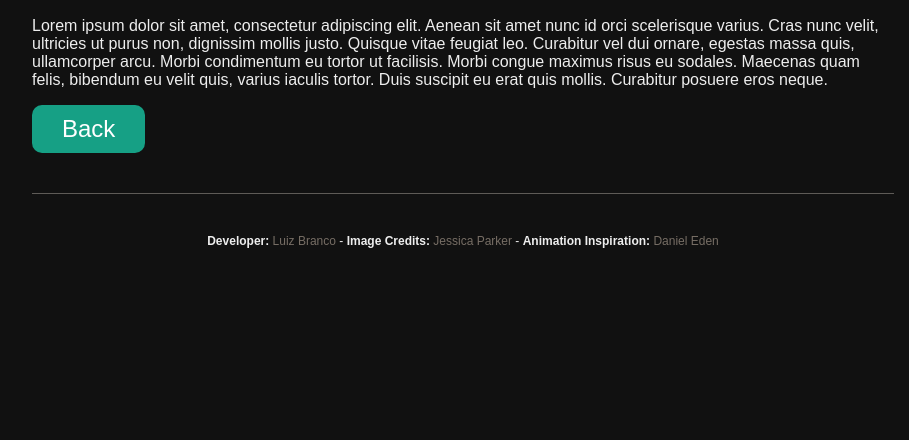
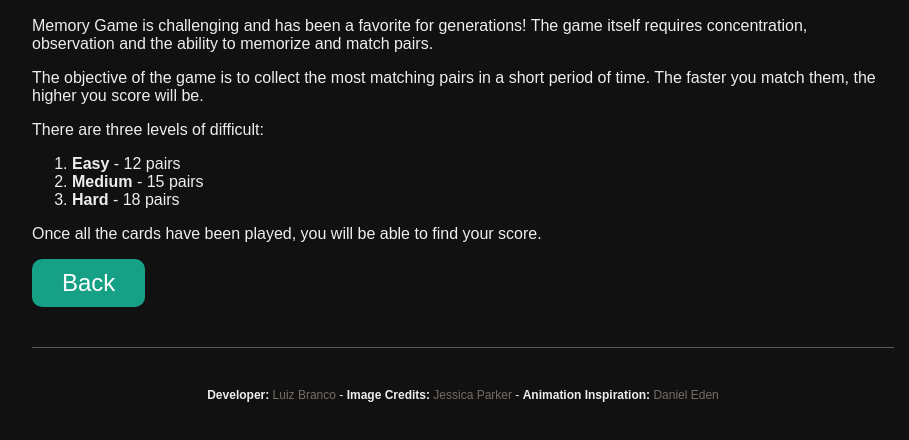
Before and after one commit to louisbranch/DESN1083, a plain HTML site: page rules.html in a window 1280 px wide. Shown: the part 60-500 px from the top of the page, without its empty margins (177-1086 px from the left). Drawn offline with Linux system fonts and the light colour scheme; a web font is replaced by a local one.

Commit message:
Add rules

```diff
--- a/rules.html
+++ b/rules.html
@@ -8,7 +8,25 @@
   <body>
     <div class="wrapper">
       <h1>How To Play</h1>
-      <p>Lorem ipsum dolor sit amet, consectetur adipiscing elit. Aenean sit amet nunc id orci scelerisque varius. Cras nunc velit, ultricies ut purus non, dignissim mollis justo. Quisque vitae feugiat leo. Curabitur vel dui ornare, egestas massa quis, ullamcorper arcu. Morbi condimentum eu tortor ut facilisis. Morbi congue maximus risus eu sodales. Maecenas quam felis, bibendum eu velit quis, varius iaculis tortor. Duis suscipit eu erat quis mollis. Curabitur posuere eros neque.</p>
+      <p>Memory Game is challenging and has been a favorite for generations! The game itself requires concentration, observation and the ability to memorize and match pairs.</p>
+
+      <p>The objective of the game is to collect the most matching pairs in a short period of time. The faster you match them, the higher you score will be.</p>
+
+      <p>There are three levels of difficult:</p>
+
+      <ol>
+        <li>
+          <strong>Easy</strong> - 12 pairs
+        </li>
+        <li>
+          <strong>Medium</strong> - 15 pairs
+        </li>
+        <li>
+          <strong>Hard</strong> - 18 pairs
+        </li>
+      </ol>
+
+      <p>Once all the cards have been played, you will be able to find your score.</p>
       <a href="index.html" class="btn">Back</a>
       <footer>
         <div class="credits">
```
